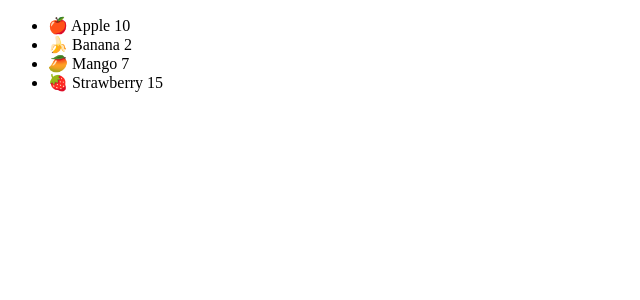
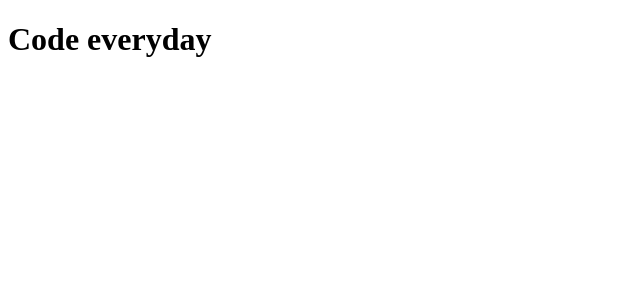
Before and after one commit to sabasyedcodes/React-tutorial, a React (Vite) app in the folder reactpro/: page / in a window 1280 px wide. Shown: the top 300 px of the page, without its empty margins (0-640 px from the left). Built offline with nearby package versions, Linux system fonts and the light colour scheme.

Commit message:
conditionanlly rendering jsx & components

```diff
--- a/reactpro/src/App.jsx
+++ b/reactpro/src/App.jsx
@@ -1,5 +1,6 @@
 import Fruits from "./components/Fruits";
 import Hello from "./components/Hello";
+import ConditionalComponent from "./components/conditionalComponent";
 function App() {
   const person = {
     name:"Rob",
@@ -13,7 +14,11 @@ function App() {
         /*<Hello person = {person} />
         */
       }
-      <Fruits />
+      {
+        /*<Fruits />
+        */
+      }
+      <ConditionalComponent />
     </div>
   );
 }
--- /dev/null
+++ b/reactpro/src/components/Code.jsx
@@ -0,0 +1,7 @@
+export default function Code() {
+  return (
+    <div>
+      <h1>Code everyday</h1>
+    </div>
+  );
+}
--- /dev/null
+++ b/reactpro/src/components/ConditionalComponent.jsx
@@ -0,0 +1,25 @@
+import Welcome from "./Welcome";
+import Code from "./Code";
+
+export default function ConditionalComponent() {
+  const display = false;
+  if (display) {
+    return <Welcome />;
+  } else {
+    return <Code />;
+  }
+  /*if (display) {
+    return (
+      <div>
+        <h3>This is a conditional component</h3>
+      </div>
+    );
+  } else {
+    return (
+      <div>
+        <h3>Code everyday!</h3>
+      </div>
+    );
+  }
+  */
+}
--- /dev/null
+++ b/reactpro/src/components/Welcome.jsx
@@ -0,0 +1,7 @@
+export default function Welcome() {
+  return (
+    <div>
+      <h1>You are Welcome!</h1>
+    </div>
+  );
+}
```
Also changed, not shown: reactpro/src/components/Fruit.jsx (+6 -2 lines), reactpro/src/components/Fruits.jsx (+6 -5 lines).
